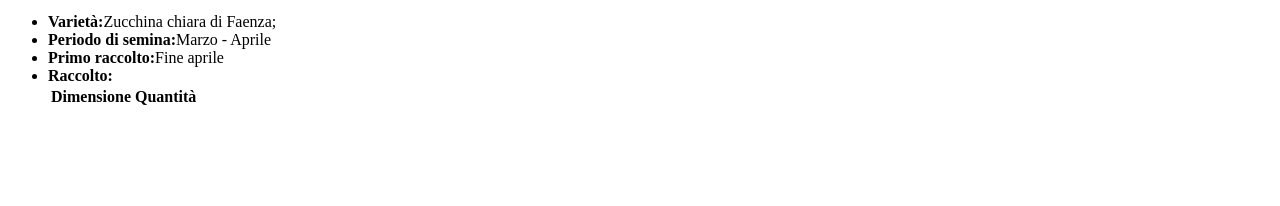
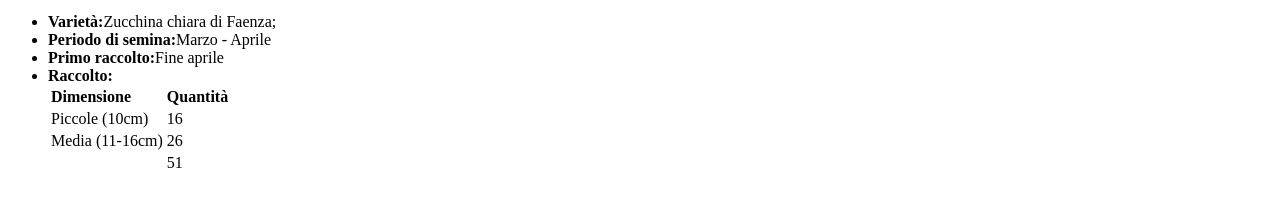
Before and after one commit to Luca92mic/produzione-orticola, a plain HTML site: page index.html in a window 1280 px wide. Shown: the part 204-410 px from the top of the page. Drawn offline with Linux system fonts and the light colour scheme.

Commit message:
tabella completata

```diff
--- a/index.html
+++ b/index.html
@@ -23,15 +23,33 @@
             <img src="img/zucchine.png" alt="zucchine">
             <p>Coltivare in terreno molto ricco.......</p>
             <ul>
-                <li><strong>Varietà:</strong>Zucchina chiara di Faenza;</li>
+                <li><strong>Variet&agrave;:</strong>Zucchina chiara di Faenza;</li>
                 <li><strong>Periodo di semina:</strong>Marzo - Aprile</li>
                 <li><strong>Primo raccolto:</strong>Fine aprile</li>
                 <li><strong>Raccolto:</strong>
                     <table>
                         <thead>
-                            <th>Dimensione</th>
-                            <th>Quantità</th>
+                            <tr>
+                                <th>Dimensione</th>
+                                <th>Quantit&agrave;</th>
+                            </tr>
                         </thead>
+                        <tbody>
+                            <tr>
+                                <td>Piccole (10cm)</td>
+                                <td>16</td>
+                            </tr>
+                            <tr>
+                                <td>Media (11-16cm)</td>
+                                <td>26</td>
+                            </tr>
+                        </tbody>
+                        <tfoot>
+                            <tr>
+                                <td></td>
+                                <td>51</td>
+                            </tr>
+                        </tfoot>
                     </table>
                 </li>
             </ul>
```
